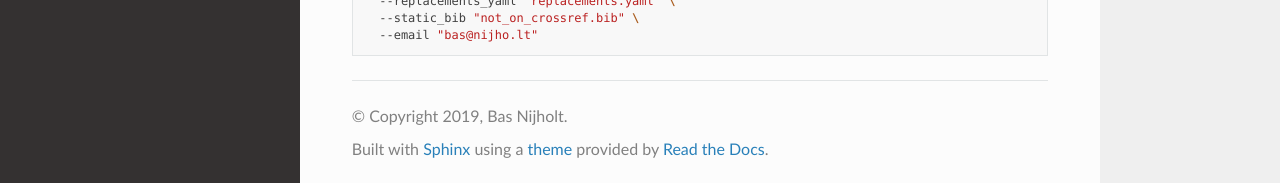
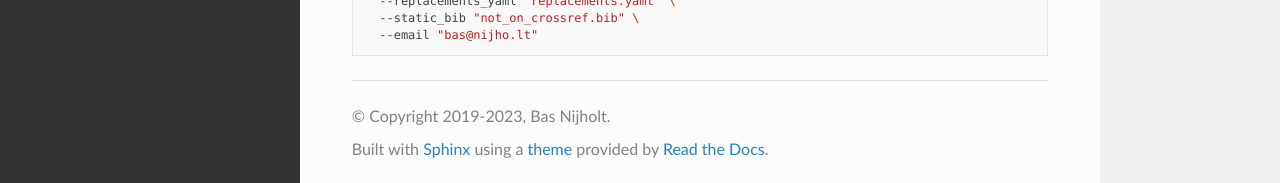
Before and after one commit to basnijholt/yaml2bib, a Sphinx documentation site: the page built from docs/index.rst, in a window 1280 px wide and 900 px high, scrolled down 1039 px. Shown: the part 714-897 px from the top of the window. Built offline with Sphinx 7.4.7 and the Read the Docs theme 2.0.0, drawn with Linux system fonts in a browser that asks for light colours; pages that are not in the unit, such as notebooks, are missing from menus; the version number could not be read and is left out.

Commit message:
Update copyright

```diff
--- a/docs/conf.py
+++ b/docs/conf.py
@@ -18,7 +18,7 @@ import yaml2bib
 # -- Project information -----------------------------------------------------
 
 project = "yaml2bib"
-copyright = "2019, Bas Nijholt"
+copyright = "2019-2023, Bas Nijholt"
 author = "Bas Nijholt"
 version = yaml2bib.__version__
 release = yaml2bib.__version__
```
Also changed, not shown: 1 other file.
